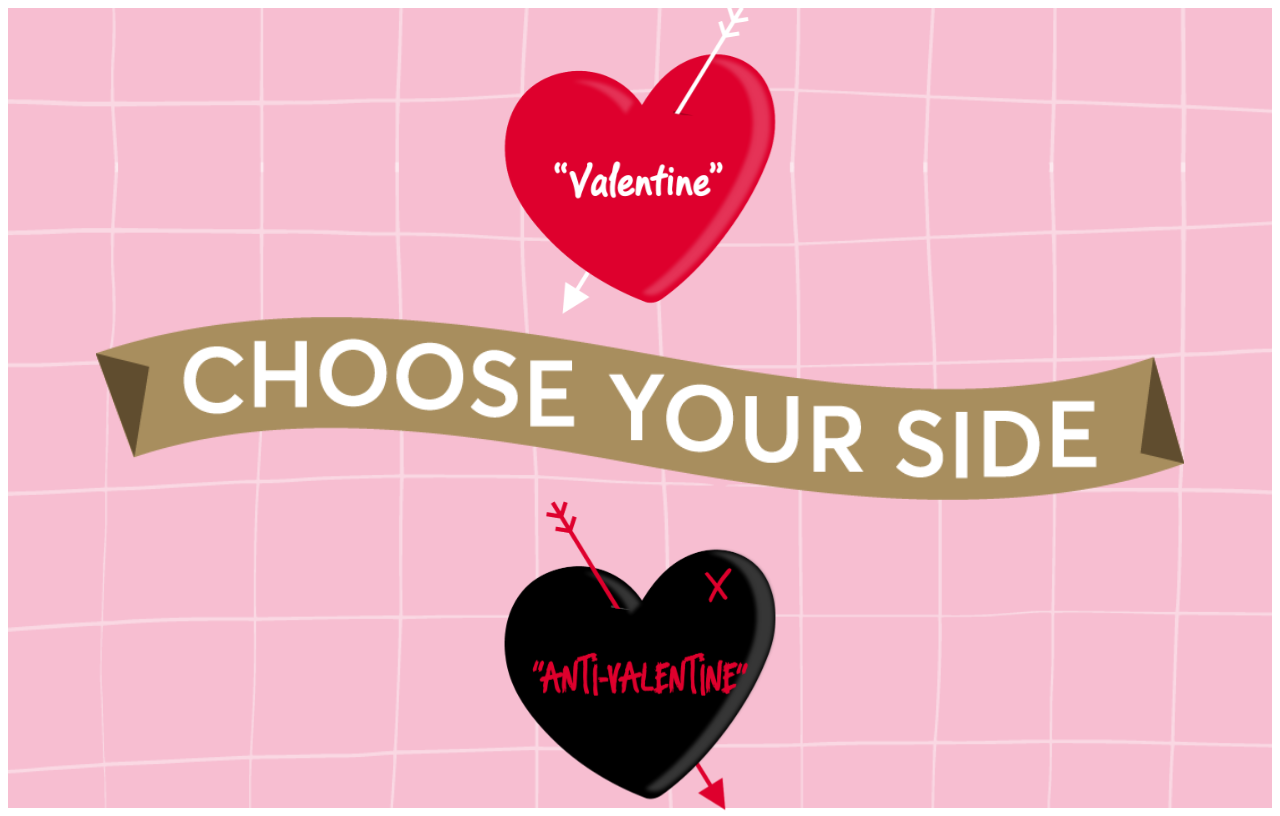
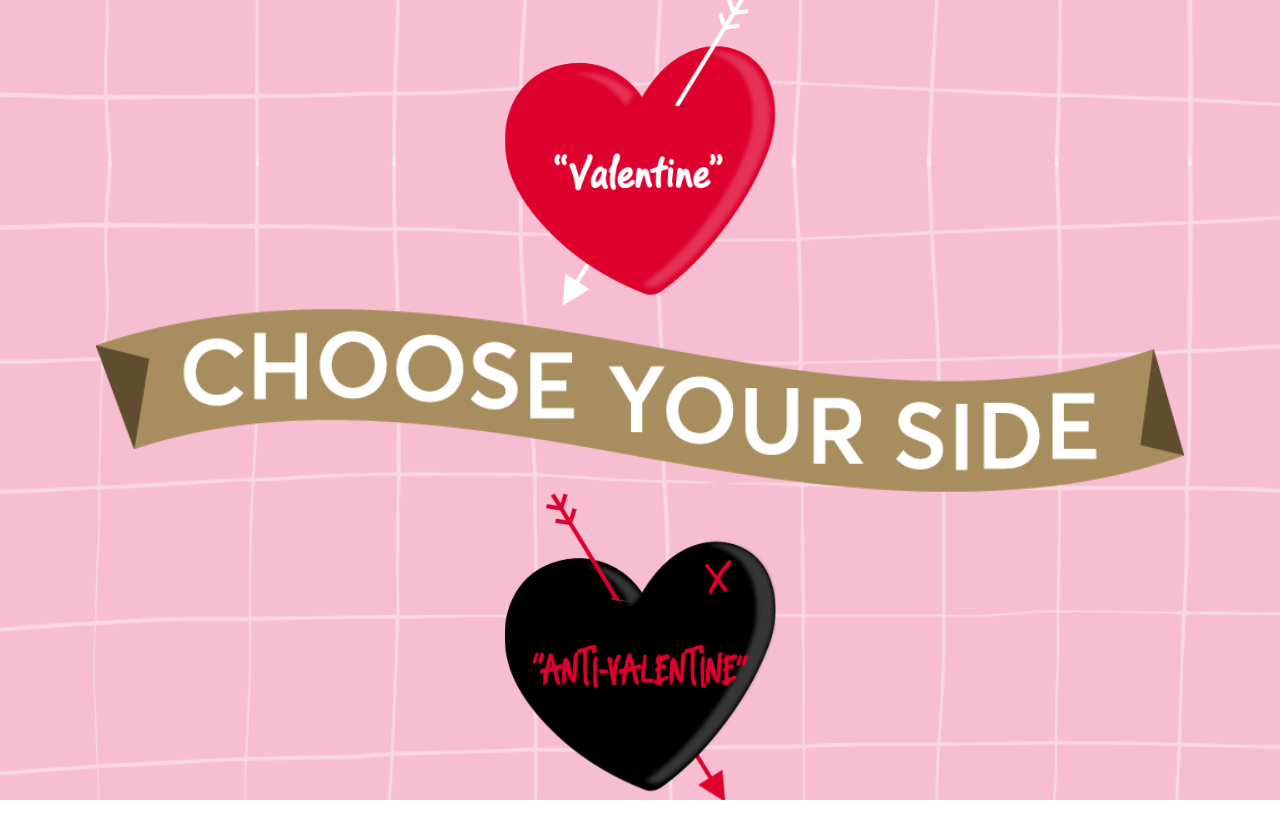
Before and after one commit to chfakiolas/4all, a Vue app: page / in a window 1280 px wide. Built offline with nearby package versions, Linux system fonts and the light colour scheme; the HTML template or start-up script is replaced by a standard one.

Commit message:
Fixed some styling of extra padding and margin

```diff
--- a/src/assets/main.css
+++ b/src/assets/main.css
@@ -10,3 +10,9 @@
     font-family: 'RobotoFlex';
     src: url('./fonts/RobotoFlex.ttf')  format('truetype');
 }
+body {
+    margin: 0;
+}
+#app {
+    overflow: hidden;
+}
```
